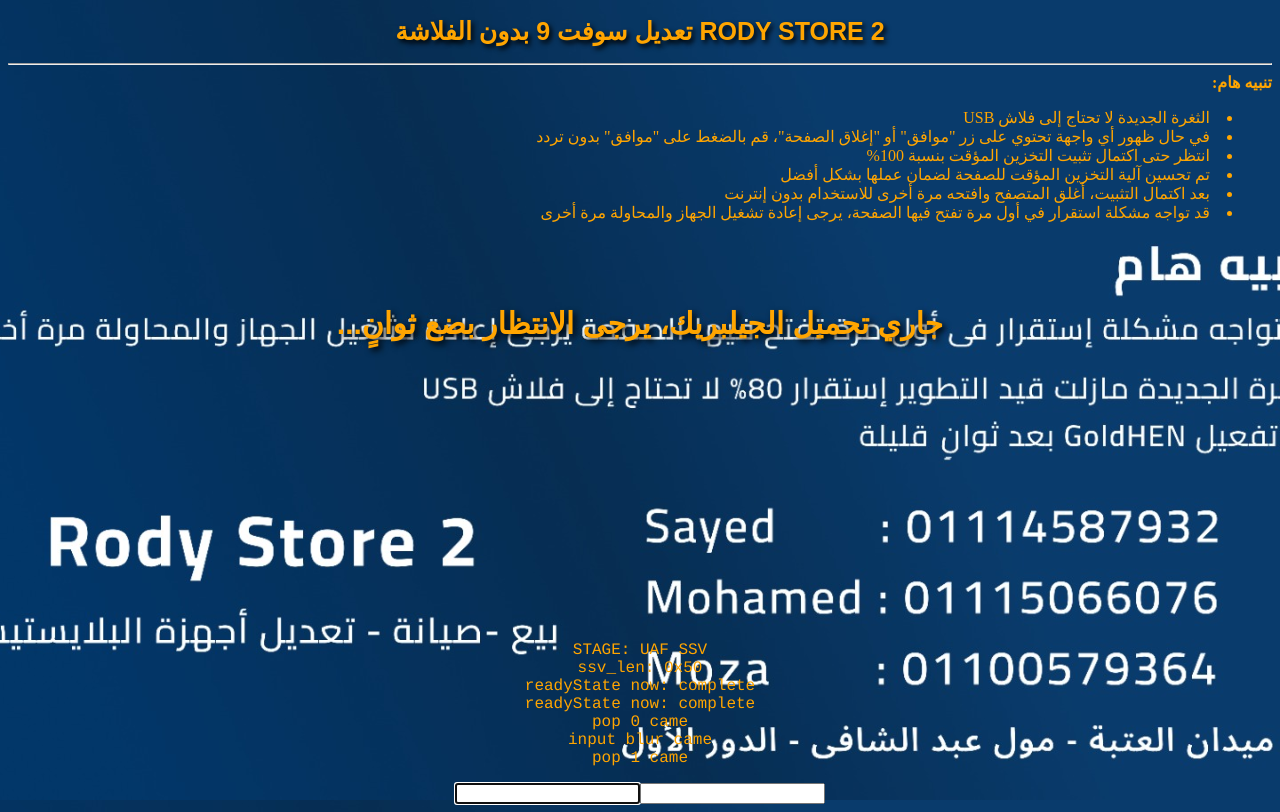
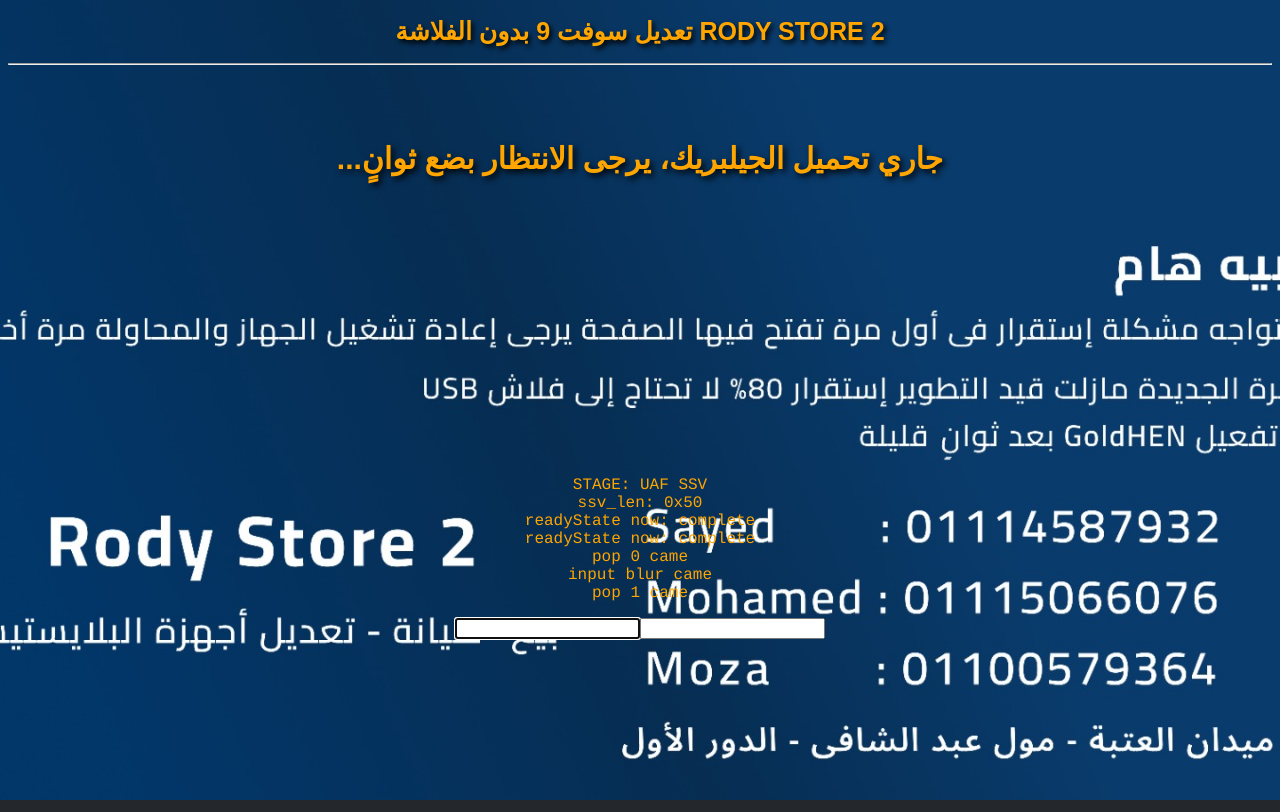
Before and after one commit to rodystore2/9ar, a plain HTML site: page index.html in a window 1280 px wide. Drawn offline with Linux system fonts and the light colour scheme; no server answers.

Commit message:
Update index.html

```diff
--- a/index.html
+++ b/index.html
@@ -12,10 +12,7 @@
             #console {
                 font-family: 'logging';
             }
-             .warning {
-                text-align: right;
-                color: orange;
-            }
+
             .success {
                 background-color: rgba(0, 255, 0, 0.2);
                 border: 1px solid green;
@@ -108,16 +105,7 @@
     <body>
         <h1 id="msgs">RODY STORE 2  تعديل سوفت 9 بدون الفلاشة</h1>
         <hr>
-        <div class="warning">
-            <strong>تنبيه هام:</strong>
-            <ul style="text-align: right; list-style-position: inside;">
-           <li>الثغرة الجديدة لا تحتاج إلى فلاش USB</li>
-                <li>في حال ظهور أي واجهة تحتوي على زر "موافق" أو "إغلاق الصفحة"، قم بالضغط على "موافق" بدون تردد</li>
-                <li>انتظر حتى اكتمال تثبيت التخزين المؤقت بنسبة 100%</li>
-                <li>تم تحسين آلية التخزين المؤقت للصفحة لضمان عملها بشكل أفضل</li>
-                <li>بعد اكتمال التثبيت، أغلق المتصفح وافتحه مرة أخرى للاستخدام بدون إنترنت</li>
-        <li>قد تواجه مشكلة استقرار في أول مرة تفتح فيها الصفحة، يرجى إعادة تشغيل الجهاز والمحاولة مرة أخرى</li>
-        </div>
+
         <br>
         <div id="progress">
             <h1 id="msgs2" style="font-size: 30px;margin-top: 50px;margin-bottom: 300px;">جاري تحميل الجيلبريك، يرجى الانتظار بضع ثوانٍ...</h1>
```
